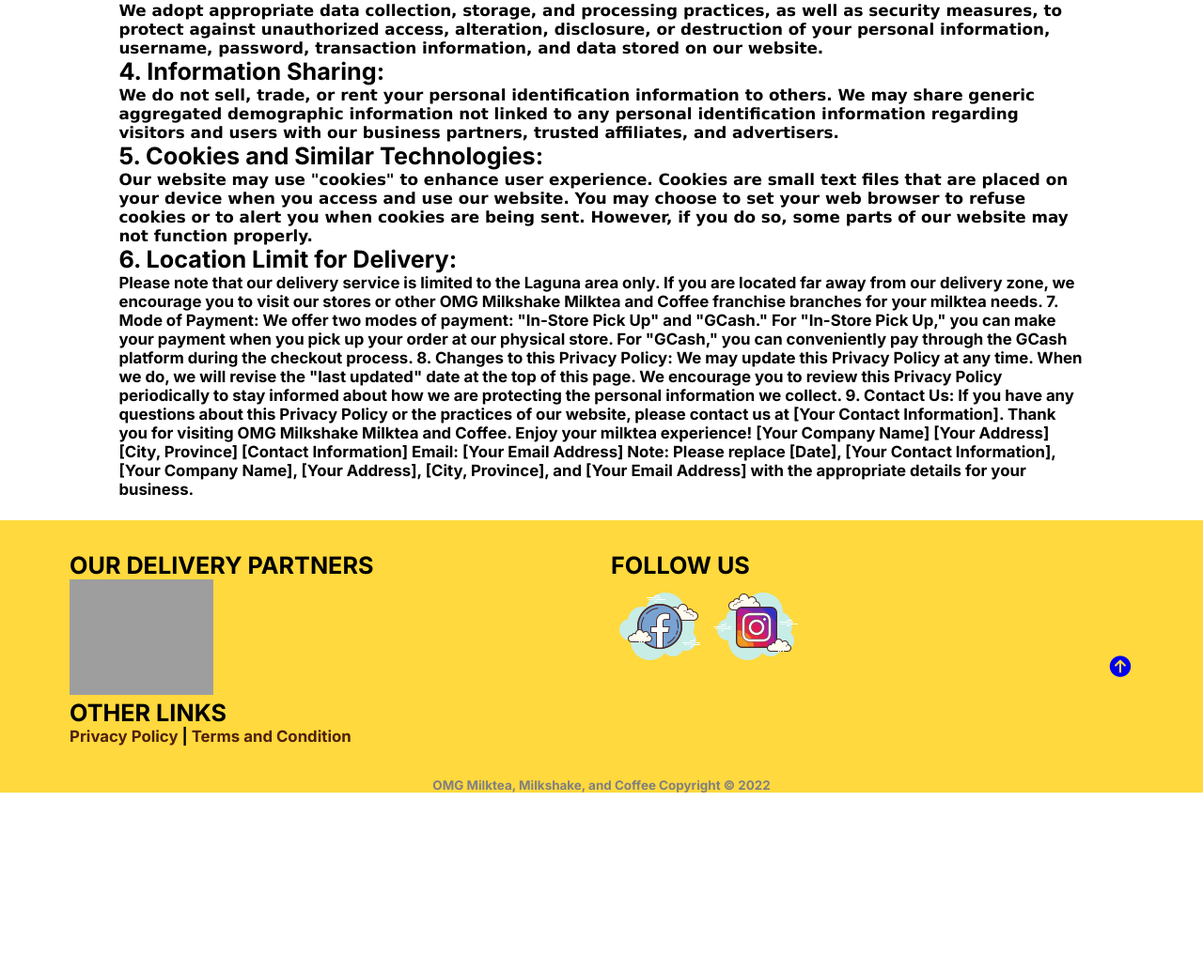
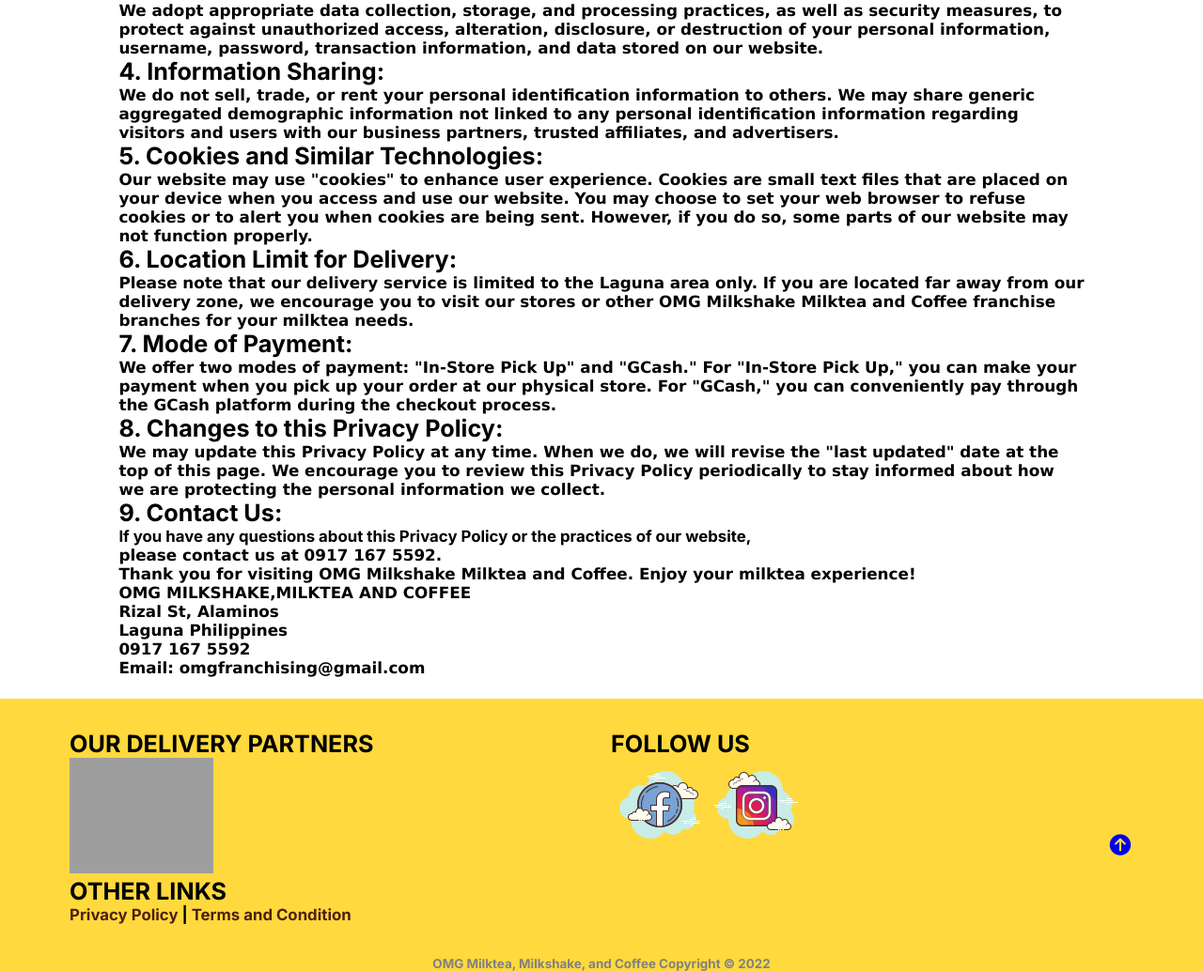
Before and after one commit to Mariaericka/OMG-philippines, a PHP site: page /privacypolicy.php in a window 1280 px wide. Shown: the part 630-1664 px from the top of the page at 94% size. Before the commit the page ends 1474 px from the top, so only its background shows below. Run offline with PHP 8.4, Linux system fonts and the light colour scheme; data comes from the database, SQL or seed files in the repository; some libraries are stand-ins or nearby versions; some web fonts are replaced; grey boxes are pictures that could not be loaded.

Commit message:
Update privacypolicy.php

```diff
--- a/privacypolicy.php
+++ b/privacypolicy.php
@@ -65,26 +65,26 @@ if(isset($_SESSION['user_id'])){
 <p>Our website may use "cookies" to enhance user experience. Cookies are small text files that are placed on your device when you access and use our website. You may choose to set your web browser to refuse cookies or to alert you when cookies are being sent. However, if you do so, some parts of our website may not function properly.</p>
 
 <h2>6. Location Limit for Delivery:</h2>
-Please note that our delivery service is limited to the Laguna area only. If you are located far away from our delivery zone, we encourage you to visit our stores or other OMG Milkshake Milktea and Coffee franchise branches for your milktea needs.
+<p>Please note that our delivery service is limited to the Laguna area only. If you are located far away from our delivery zone, we encourage you to visit our stores or other OMG Milkshake Milktea and Coffee franchise branches for your milktea needs.</p>
 
-7. Mode of Payment:
-We offer two modes of payment: "In-Store Pick Up" and "GCash." For "In-Store Pick Up," you can make your payment when you pick up your order at our physical store. For "GCash," you can conveniently pay through the GCash platform during the checkout process.
+<h2>7. Mode of Payment:</h2>
+<p>We offer two modes of payment: "In-Store Pick Up" and "GCash." For "In-Store Pick Up," you can make your payment when you pick up your order at our physical store. For "GCash," you can conveniently pay through the GCash platform during the checkout process.<p>
 
-8. Changes to this Privacy Policy:
-We may update this Privacy Policy at any time. When we do, we will revise the "last updated" date at the top of this page. We encourage you to review this Privacy Policy periodically to stay informed about how we are protecting the personal information we collect.
+<h2>8. Changes to this Privacy Policy:</h2>
+<p>We may update this Privacy Policy at any time. When we do, we will revise the "last updated" date at the top of this page. We encourage you to review this Privacy Policy periodically to stay informed about how we are protecting the personal information we collect.</p>
 
-9. Contact Us:
-If you have any questions about this Privacy Policy or the practices of our website, please contact us at [Your Contact Information].
+<h2>9. Contact Us:</h2>
+If you have any questions about this Privacy Policy or the practices of our website, </p>
+<p>please contact us at 0917 167 5592.</p>
 
-Thank you for visiting OMG Milkshake Milktea and Coffee. Enjoy your milktea experience!
+<p>Thank you for visiting OMG Milkshake Milktea and Coffee. Enjoy your milktea experience!</p>
 
-[Your Company Name]
-[Your Address]
-[City, Province]
-[Contact Information]
-Email: [Your Email Address]
+<p>OMG MILKSHAKE,MILKTEA AND COFFEE</p>
+<p>Rizal St, Alaminos</p>
+<p>Laguna Philippines</p>
+<p>0917 167 5592</p>
+<p>Email: omgfranchising@gmail.com</p>
 
-Note: Please replace [Date], [Your Contact Information], [Your Company Name], [Your Address], [City, Province], and [Your Email Address] with the appropriate details for your business.
 </div>
 </section>
 
```
